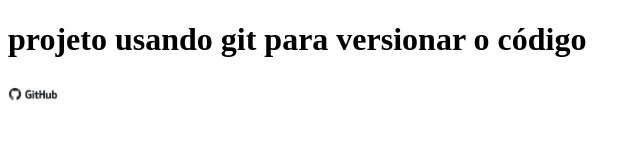
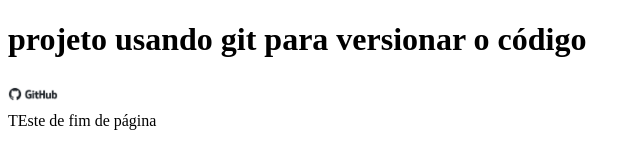
Before and after one commit to GustaavoOliveiraAmaral/Projeto1GustavoOliveiraAmaral, a plain HTML site: page index.html in a window 1280 px wide. Shown: the whole page, without its empty margins (0-641 px from the left). Drawn offline with Linux system fonts and the light colour scheme.

Commit message:
Inclusão de footer na página

```diff
--- a/index.html
+++ b/index.html
@@ -8,5 +8,6 @@
 <body>
     <h1>projeto usando git para versionar o código</h1>
     <img src="./images/git.png" alt="Logo github" width="50px">
+    <footer>TEste de fim de página</footer>
 </body>
 </html>
```
